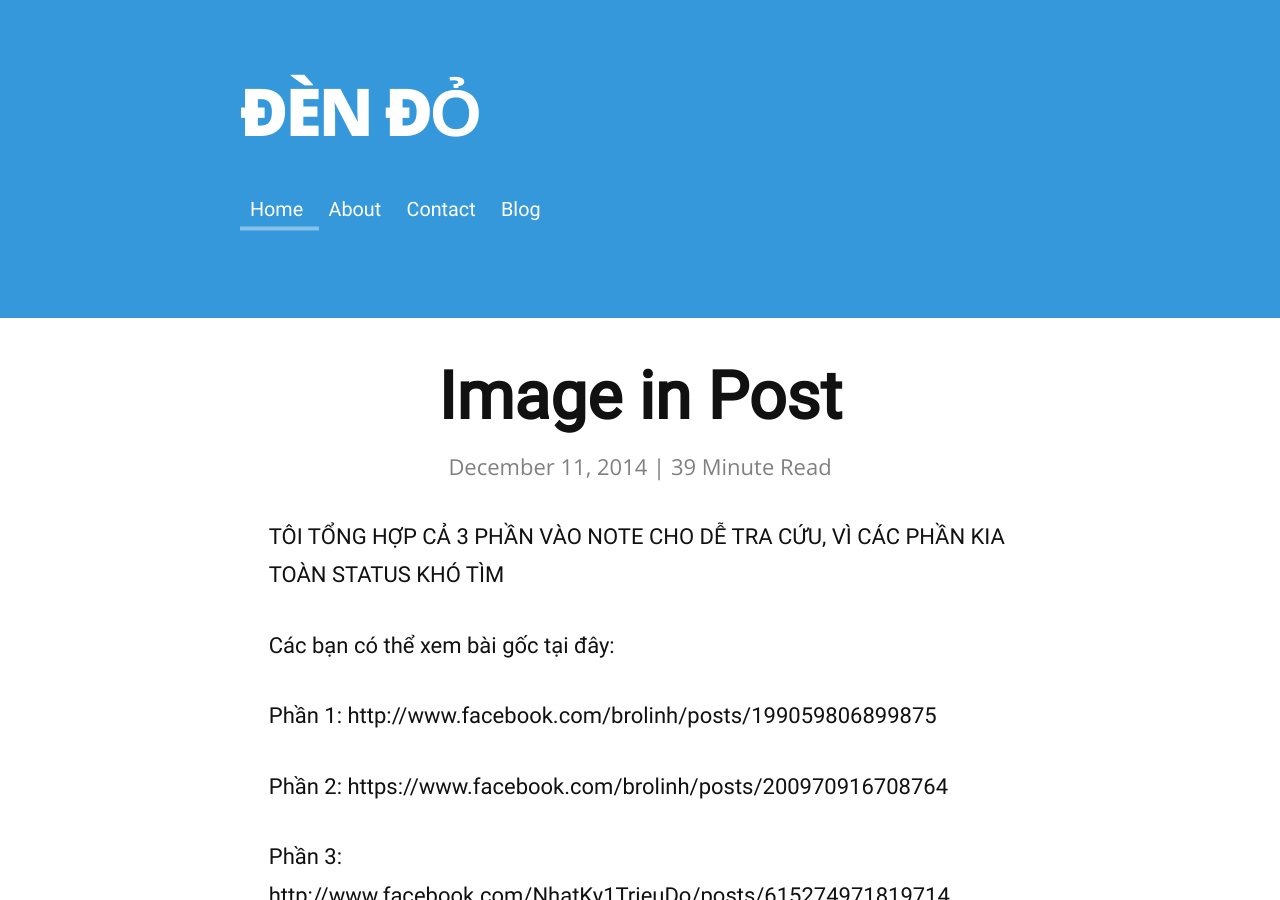
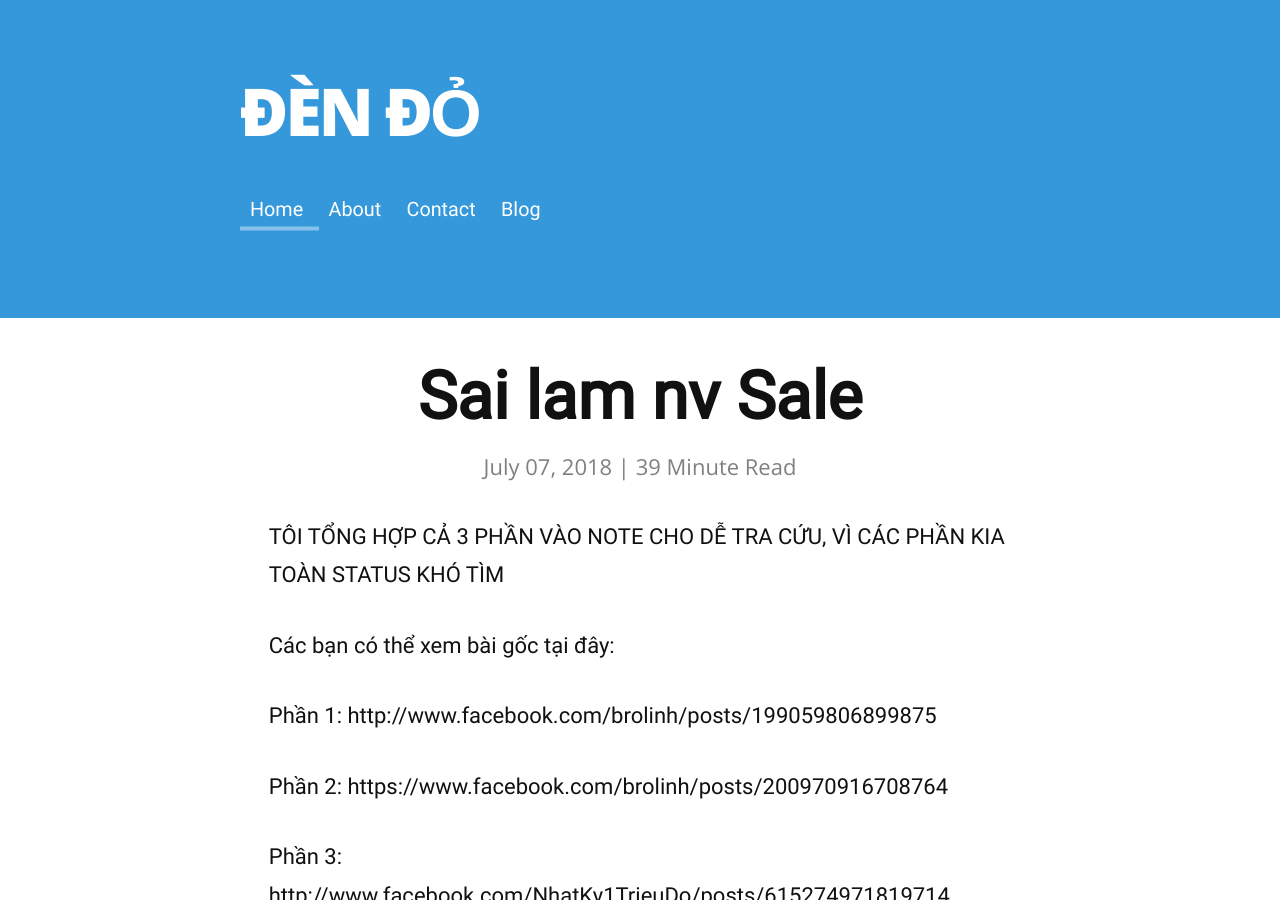
Before and after one commit to dendosg/note, a Jekyll site: the page built from _posts/2018-07-07-sai-lam-nv-sale.markdown, in a window 1280 px wide and 900 px high. Built offline with Jekyll 4.4.1, drawn with Linux system fonts in a browser that asks for light colours; nearby versions of some CDN libraries; some of the changed text lies outside the part shown.

Commit message:
Update and rename 2014-12-11-sai-lam-nv-sale.markdown to 2018-07-07-sai-lam-nv-sale.markdown

```diff
--- a/_posts/2014-12-11-sai-lam-nv-sale.markdown
+++ b/_posts/2018-07-07-sai-lam-nv-sale.markdown
@@ -1,7 +1,7 @@
 ---
 layout: post
-title:  "Image in Post"
-date:   2014-12-11
+title:  Sai lam nv Sale
+date:   2018-07-07
 ---
 
 TÔI TỔNG HỢP CẢ 3 PHẦN VÀO NOTE CHO DỄ TRA CỨU, VÌ CÁC PHẦN KIA TOÀN STATUS KHÓ TÌM
```
